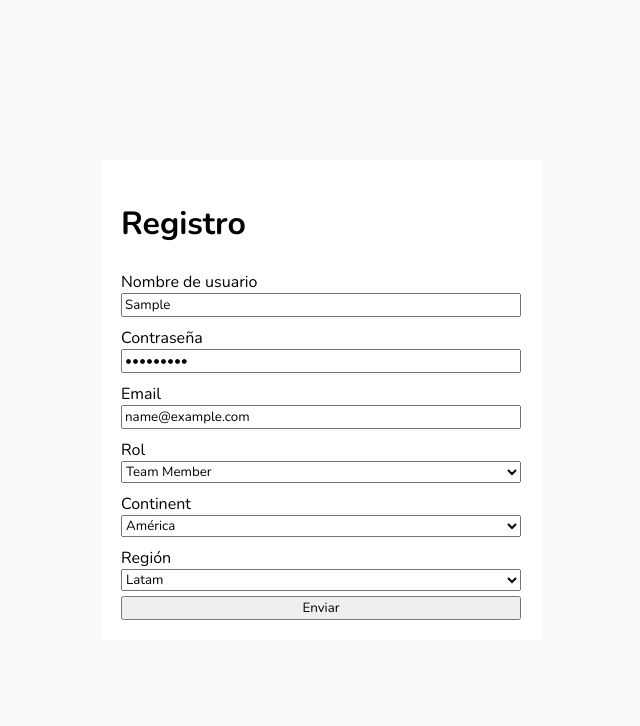
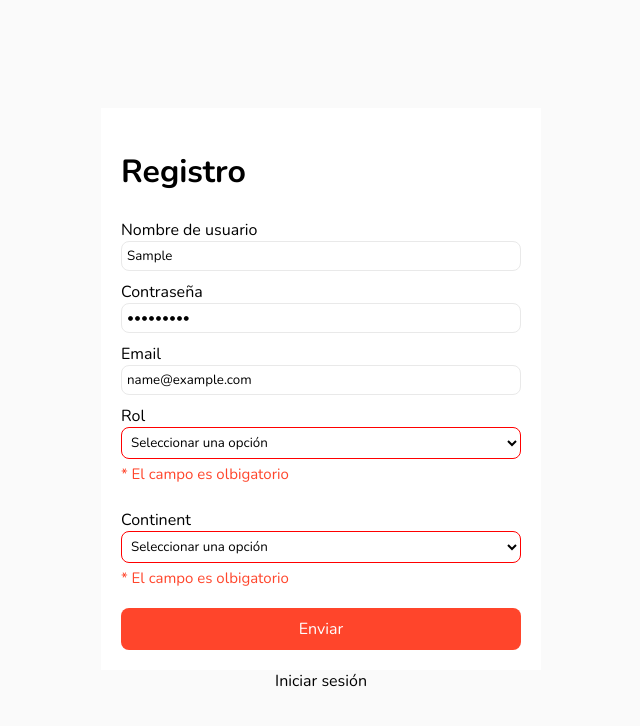
Before and after one commit to BrunoGN91/GoScrum, a React (Create React App) app: page /register in a window 1280 px wide. Both pictures are taken after typing "Sample", "Sample123", "name@example.com" into the empty fields and a click on the button "Enviar". Shown: the top 726 px of the page, without its empty margins (319-959 px from the left). Built offline with nearby package versions, Linux system fonts and the light colour scheme; no server answers.

Commit message:
Validations to register form

```diff
--- a/src/App.js
+++ b/src/App.js
@@ -2,8 +2,8 @@ import { lazy, Suspense } from 'react'
 import { Route, Routes, Navigate, useLocation, useNavigate} from 'react-router-dom'
 import { AnimatePresence, motion} from 'framer-motion'
 import './App.css';
-import Login from './components/Login/Login';
-import Register from './components/Register'
+import Login from './components/Auth/Login';
+import Register from './components/Auth/Register'
 
 import Tasks from './components/Tasks/Tasks';
 
--- a/src/components/Login/Login.styles.css
+++ b/src/components/Auth/Auth.styles.css
@@ -4,6 +4,7 @@
   .auth {
     min-height: 100vh;
     display: flex;
+    flex-direction: column;
     justify-content: center;
     align-items: center;
   }
@@ -35,6 +36,20 @@
     border: var(--global-border)
   }
 
+.auth > form > div > input.errors,
+.auth > form > div> select.errors {
+    border: 1px red solid;
+}
+
+.auth > form > div > select, input {
+  border: 0.5px solid #e9e9e9;
+  background-color: rgb(255, 255, 255);
+  border-radius: 8px;
+  color: #000;
+  flex: 1 1;
+  padding: 5px
+}
+
   .auth button {
     transition: all 0.3s ease-out;
     background-color: var(--global-primary-color);
@@ -55,6 +70,15 @@
     font-size: 16px;
   }
 
+  .register_login a {
+    text-decoration: none;
+    outline: none;
+    color: black
+  }
+  .register_login a:hover {
+    color: var(--global-primary-color)
+  }
+
   @media (min-width: 600px) {
     .auth {
       background-color: #fafafa;
--- a/src/components/Login/Login.jsx
+++ b/src/components/Auth/Login.jsx
@@ -1,7 +1,7 @@
 import React, {useState} from 'react'
-import { useNavigate } from 'react-router-dom'
+import { useNavigate, Link } from 'react-router-dom'
 import { useFormik } from 'formik'
-import './Login.styles.css'
+import './Auth.styles.css'
 
 const Login = () => {
 
@@ -66,6 +66,8 @@ const Login = () => {
         type="submit"
         >Enviar</button>
       </form>
+      <div className='register_login'><Link to="/register">Registrarme</Link></div>
+
     </div>
     </>
   )
--- /dev/null
+++ b/src/components/Auth/Register.jsx
@@ -0,0 +1,171 @@
+import React, {useState, useEffect} from 'react'
+import { useFormik } from 'formik'
+import { Link } from 'react-router-dom'
+import * as Yup from 'yup'
+import './Auth.styles.css'
+
+
+const Register = () => {
+  const [data, setData] = useState()
+
+  useEffect(() => {
+    const URL_ENDPOINT = ""
+    fetch(URL_ENDPOINT)
+      .then(res => res.json())
+      .then(data => setData(data))
+  }, [])
+
+
+
+  const initialValues = {
+    userName: '',
+    password: '',
+    email: '',
+    role: '',
+    teamID: '',
+    continent: '',
+    region: ''
+  }
+
+  const requiredField = "* El campo es olbigatorio"
+    const validationSchema = () =>
+
+    Yup.object().shape({
+      userName: Yup.string().min(4, "minimo 4 caracteres").required(requiredField),
+      password: Yup.string().min(4, "minimo 4 caracteres").required(requiredField),
+      email: Yup.string().email("Debe ser un email válido").required(requiredField),
+      role: Yup.string().required(requiredField),
+      teamID: Yup.string().required(requiredField),
+      continent: Yup.string().required(requiredField),
+      region: Yup.string().required(requiredField)
+    })
+
+
+  const validate = (values) => {
+    const errors = {}
+
+    if(!values.email) {
+      errors.email = "El email es requerido"
+    }
+    if(!values.password) {
+      errors.password = "La password no puede estar vacía"
+    }
+
+    return errors
+  }
+
+
+    const onSubmit = (e) => {
+      e.preventDefault()
+       alert("Hola")
+
+    }
+
+    const formik = useFormik({initialValues, onSubmit, validationSchema});
+
+    const { handleSubmit, handleChange, values, errors, touched} = formik
+
+  return (
+    <>
+     <div className="auth">
+      <form
+       action=""
+       onSubmit={handleSubmit}
+       >
+        <h1>Registro</h1>
+        <div>
+          <label htmlFor="">Nombre de usuario</label>
+          <input
+          onChange={handleChange}
+          value={values.userName}
+          type="text"
+          name="userName"
+          className={errors.userName && touched.userName ? 'errors' : ''}
+          />
+        </div>
+        {errors.userName && touched.userName && <span>{errors.userName}</span>}
+        <div>
+          <label htmlFor="">Contraseña</label>
+          <input
+          onChange={handleChange}
+          value={values.password}
+          type="password"
+          name="password"
+          className={errors.password && touched.password ? 'errors' : ''}
+          />
+        </div>
+        {errors.password && touched.password && <span>{errors.password}</span>}
+        <div>
+          <label htmlFor="">Email</label>
+          <input
+          onChange={handleChange}
+          value={values.email}
+          type="text"
+          name="email"
+          className={errors.email && touched.email  ? 'errors' : ''}
+          />
+        </div>
+        {errors.email && touched.email && <span>{errors.email}</span>}
+        <div>
+        <label htmlFor="">Rol</label>
+          <select
+          onChange={handleChange}
+          value={values.role}
+          name="role"
+          className={errors.role && touched.role ? 'errors' : ''}
+          >
+            <option value="">Seleccionar una opción</option>
+            <option value="teamMember">Team Member</option>
+            <option value="teamLeader">Team Leader</option>
+          </select>
+        </div>
+        {errors.role && touched.role && <span>{errors.role}</span>}
+        <div>
+        <label htmlFor="">Continent</label>
+          <select
+          onChange={handleChange}
+          value={values.continent}
+          name="continent"
+          className={errors.continent && touched.continent ? 'errors' : ''}
+          >
+            <option value="">Seleccionar una opción</option>
+            <option value="America">América</option>
+            <option value="Europa">Europa</option>
+            <option value="Otro">Otro</option>
+
+          </select>
+        </div>
+        {errors.continent && touched.continent && <span>{errors.continent}</span>}
+        {values.continent === "America" && (
+          <>
+          <div>
+          <label htmlFor="">Región</label>
+            <select
+            onChange={handleChange}
+            value={values.region}
+            name="region"
+            className={errors.region && touched.region ? 'errors' : ''}
+            >
+              <option value="">Seleccionar una opción</option>
+              <option value="Latam">Latam</option>
+              <option value="Brasil">Brasil</option>
+              <option value="America del Norte">America del Norte</option>
+              <option value="Otro">Otro</option>
+
+
+            </select>
+          </div>
+          {errors.region && touched.region && <span>{errors.region}</span>}
+          </>
+        )}
+        <button
+        type="submit"
+        >Enviar</button>
+      </form>
+      <div className='register_login'><Link to="/login">Iniciar sesión</Link></div>
+    </div>
+    </>
+  )
+}
+
+export default Register
--- a/src/components/Register.jsx
+++ /dev/null
@@ -1,111 +0,0 @@
-import React, {useState} from 'react'
-import { useFormik } from 'formik'
-
-const Register = () => {
-
-  const [email, setEmail] = useState('')
-  const [password, setPassword] = useState('')
-  const initialValues = {
-    email: '',
-    password: ''
-  }
-
-  const validate = (values) => {
-    const errors = {}
-
-    if(!values.email) {
-      errors.email = "El email es requerido"
-    }
-    if(!values.password) {
-      errors.password = "La password no puede estar vacía"
-    }
-
-    return errors
-  }
-
-
-    const onSubmit = (e) => {
-      e.preventDefault()
-       alert("Hola")
-
-    }
-
-    const formik = useFormik({initialValues, onSubmit});
-
-    const { handleSubmit, handleChange, values, errors} = formik
-
-  return (
-    <>
-     <div className="container">
-      <form
-       action=""
-       onSubmit={handleSubmit}
-       >
-        <h1>Registro</h1>
-        <div>
-          <label htmlFor="">Nombre de usuario</label>
-          <input
-          onChange={handleChange}
-          value={values.userName}
-          type="text"
-          name="userName"/>
-        </div>
-        {errors.userName && <div>{errors.userName}</div>}
-        <div>
-          <label htmlFor="">Contraseña</label>
-          <input
-          onChange={handleChange}
-          value={values.password}
-          type="password"
-          name="password"/>
-        </div>
-        {errors.password && <div>{errors.password}</div>}
-        <div>
-          <label htmlFor="">Email</label>
-          <input
-          onChange={handleChange}
-          value={values.email}
-          type="email"
-          name="email"/>
-        </div>
-        {errors.email && <div>{errors.email}</div>}
-        <div>
-        <label htmlFor="">Rol</label>
-          <select onChange={handleChange} value={values.rol} name="role">
-            <option value="teamMember">Team Member</option>
-            <option value="teamLeader">Team Leader</option>
-          </select>
-        </div>
-        {errors.role && <div>{errors.role}</div>}
-        <div>
-        <label htmlFor="">Continent</label>
-          <select onChange={handleChange} value={values.continent} name="continent">
-            <option value="America">América</option>
-            <option value="Europa">Europa</option>
-            <option value="Otro">Otro</option>
-
-          </select>
-        </div>
-        {errors.continent && <div>{errors.continent}</div>}
-        <div>
-        <label htmlFor="">Región</label>
-          <select onChange={handleChange} value={values.region} name="region">
-            <option value="Latam">Latam</option>
-            <option value="Brasil">Brasil</option>
-            <option value="America del Norte">America del Norte</option>
-            <option value="Otro">Otro</option>
-
-
-          </select>
-        </div>
-        {errors.region && <div>{errors.region}</div>}
-        <button
-        type="submit"
-        >Enviar</button>
-      </form>
-    </div>
-    </>
-  )
-}
-
-export default Register
```
